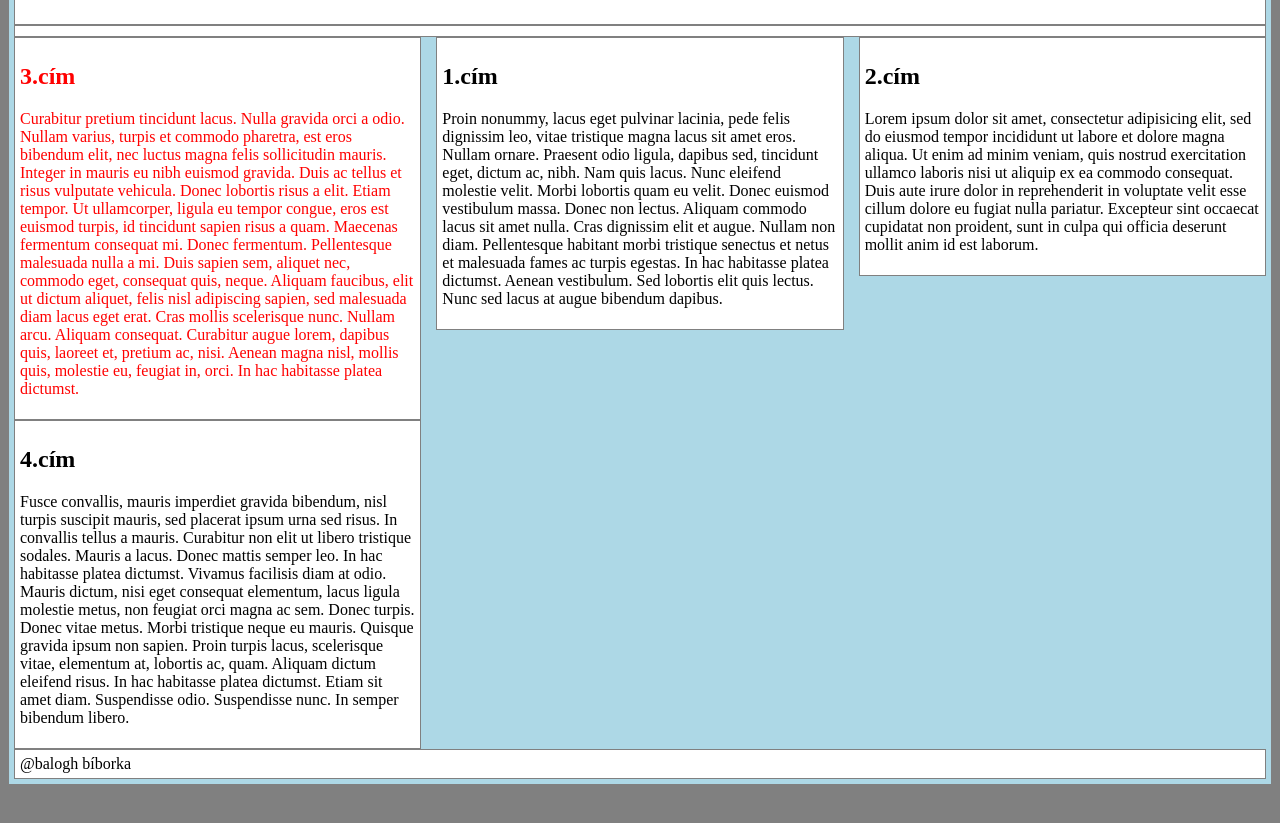
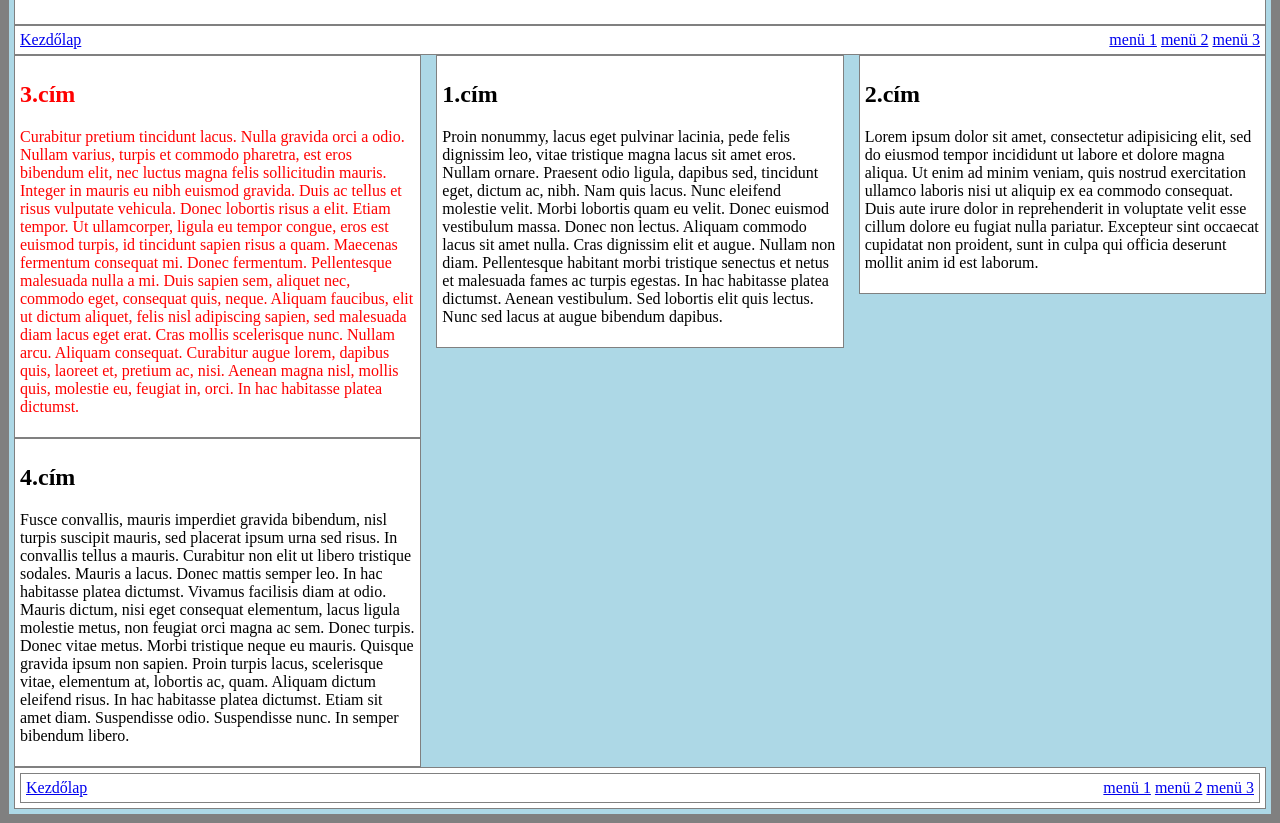
Before and after one commit to bibor-01/flexbox, a plain HTML site: page index.html in a window 1280 px wide. Shown: the part 81-904 px from the top of the page. Before the commit the page ends 874 px from the top, so only its background shows below. Drawn offline with Linux system fonts and the light colour scheme.

Commit message:
menu kialakitas

```diff
--- a/index.html
+++ b/index.html
@@ -12,9 +12,13 @@
                 <h1>Flexbox</h1>
             </header>
             <nav>
-
+                <div><a href="#">Kezdőlap</a></div>
+                <div>
+                    <a href="#">menü 1</a>
+                    <a href="#">menü 2</a>
+                    <a href="#">menü 3</a>
+                </div>
             </nav>
-
             <article>
                 <h2>1.cím</h2>
                 <p>
@@ -39,7 +43,16 @@
                     Fusce convallis, mauris imperdiet gravida bibendum, nisl turpis suscipit mauris, sed placerat ipsum urna sed risus. In convallis tellus a mauris. Curabitur non elit ut libero tristique sodales. Mauris a lacus. Donec mattis semper leo. In hac habitasse platea dictumst. Vivamus facilisis diam at odio. Mauris dictum, nisi eget consequat elementum, lacus ligula molestie metus, non feugiat orci magna ac sem. Donec turpis. Donec vitae metus. Morbi tristique neque eu mauris. Quisque gravida ipsum non sapien. Proin turpis lacus, scelerisque vitae, elementum at, lobortis ac, quam. Aliquam dictum eleifend risus. In hac habitasse platea dictumst. Etiam sit amet diam. Suspendisse odio. Suspendisse nunc. In semper bibendum libero.
                 </p>
             </article>
-            <footer>@balogh bíborka</footer>
+            <footer>
+                <nav>
+                <div><a href="#">Kezdőlap</a></div>
+                <div>
+                    <a href="#">menü 1</a>
+                    <a href="#">menü 2</a>
+                    <a href="#">menü 3</a>
+                </div>
+                </nav>
+            </footer>
         </main>
     </body>
 </html>
--- a/stilus.css
+++ b/stilus.css
@@ -37,3 +37,11 @@ main article:nth-child(5){
 header,nav{
     order: -10;
 }
+nav,nav li{
+    display: flex;
+    flex-direction: row;
+    justify-content: space-between;
+}
+nav li{
+    padding: 5px;
+}
```
